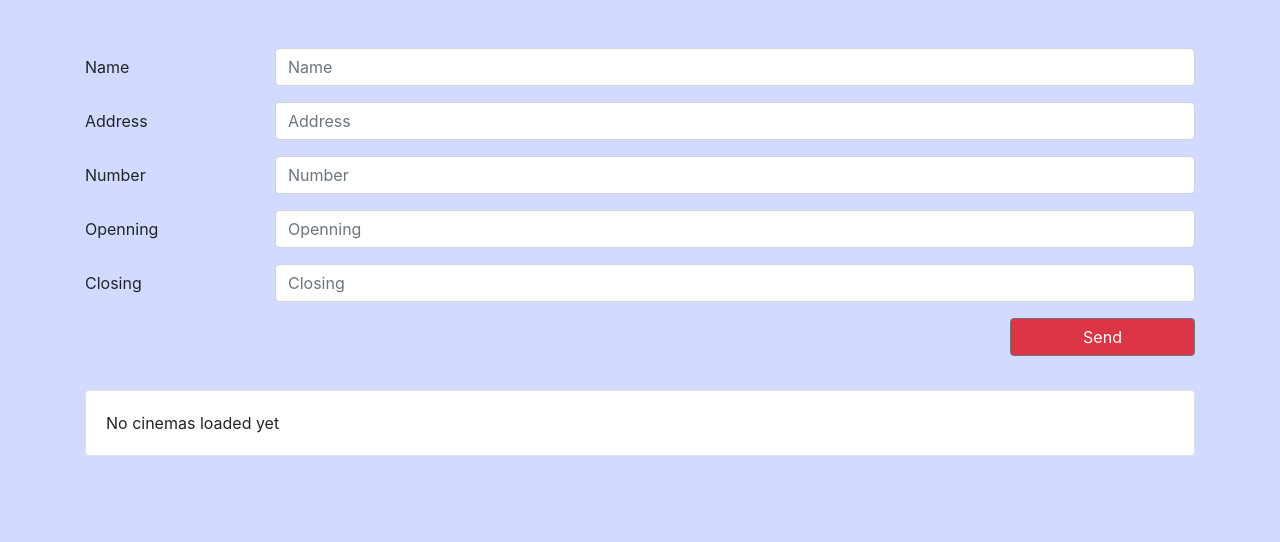
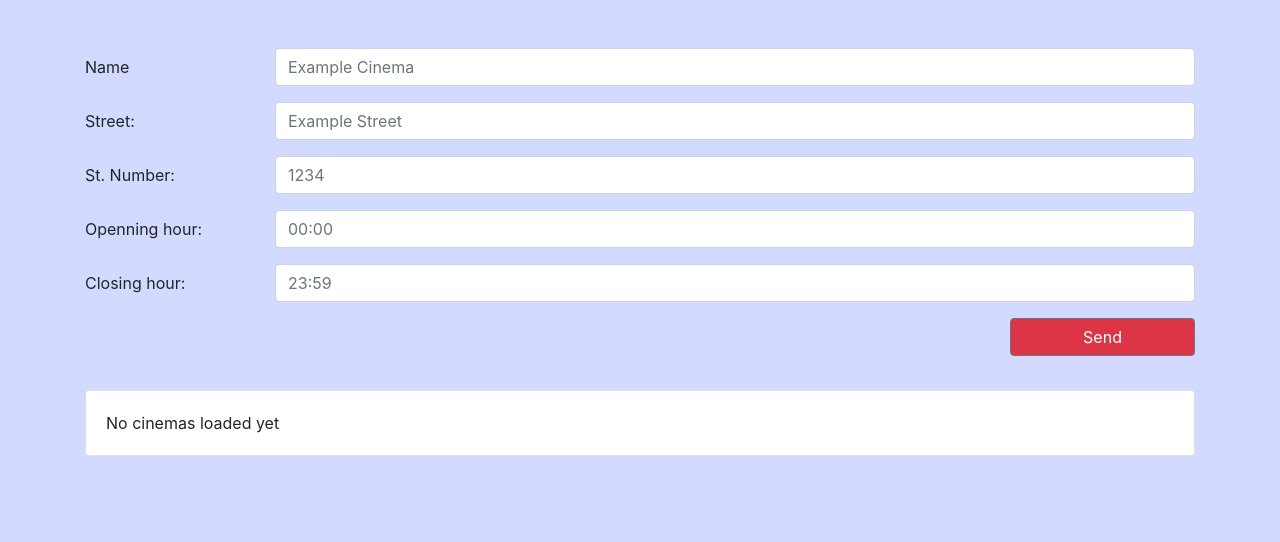
Before and after one commit to jmburgues/TP-MoviePass, a PHP site: template Views/adminCinemas.php in a window 1280 px wide. Shown: the top 542 px of the page. Run offline with PHP 8.4, Linux system fonts and the light colour scheme; the template is opened without the code that fills it, so the values that code supplies are empty; some libraries are stand-ins or nearby versions.

Commit message:
style changes

```diff
--- a/Views/adminCinemas.php
+++ b/Views/adminCinemas.php
@@ -3,32 +3,32 @@
         <div class="form-group row ">
             <label for="inputName" class="col-sm-2 col-form-label">Name</label>
             <div class="col-sm-10">
-                <input type="text" class="form-control" name="name" placeholder="Name" required>
+                <input type="text" class="form-control" name="name" placeholder="Example Cinema" required>
             </div>
         </div>
         <div class="form-group row">
-            <label for="inputDireccion" class="col-sm-2 col-form-label">Address</label>
+            <label for="inputDireccion" class="col-sm-2 col-form-label">Street:</label>
             <div class="col-sm-10">
-                <input type="text" class="form-control" name="address" placeholder="Address" required>
+                <input type="text" class="form-control" name="address" placeholder="Example Street" required>
             </div>
         </div>
         <div class="form-group row">
-            <label for="inputNumber" class="col-sm-2 col-form-label">Number</label>
+            <label for="inputNumber" class="col-sm-2 col-form-label">St. Number:</label>
             <div class="col-sm-10">
-                <input type="number" class="form-control" name="number" placeholder="Number" required>
+                <input type="number" class="form-control" name="number" placeholder="1234" required>
             </div>
         </div>
         <div class="form-group row">
-            <label for="inputHorario" class="col-sm-2 col-form-label">Openning</label>
+            <label for="inputHorario" class="col-sm-2 col-form-label">Openning hour:</label>
             <div class="col-sm-10">
-            <input type="number"   min="00:00" max="23:59" class="form-control" name="openning" placeholder="Openning" required>
+            <input type="number"   min="00:00" max="23:59" class="form-control" name="openning" placeholder="00:00" required>
 
             </div>
         </div>
         <div class="form-group row">
-            <label for="inputHorario" class="col-sm-2 col-form-label">Closing</label>
+            <label for="inputHorario" class="col-sm-2 col-form-label">Closing hour:</label>
             <div class="col-sm-10">
-            <input type="number"   min="00:00" max="23:59" class="form-control" name="closing" placeholder="Closing" required>
+            <input type="number"   min="00:00" max="23:59" class="form-control" name="closing" placeholder="23:59" required>
 
             </div>
         </div>
@@ -42,13 +42,13 @@
                 ?>
                 <div class="container  mt-5 mb-5">
                     <div class="card card-body ">
-                        <?php echo $cinema->getName() ?>
+                        <?php echo "<strong>".$cinema->getName()."</strong>" ?>
                         <ul>
-                            <li>Cinema Name: <?php echo $cinema->getName() ?></li>
-                            <li>Cinema Adress: <?php echo $cinema->getAddress() ?></li>
-                            <li>Cinema Number: <?php echo $cinema->getNumber() ?></li>
-                            <li>Cinema Opening: <?php echo $cinema->getOpenning() ?></li>
-                            <li>Cinema Closing: <?php echo $cinema->getClosing() ?></li>
+                            <li><strong>Name:  </strong><?php echo $cinema->getName() ?></li>
+                            <li><strong>Street:  </strong><?php echo $cinema->getAddress() ?></li>
+                            <li><strong>St. Number:  </strong><?php echo $cinema->getNumber() ?></li>
+                            <li><strong>Opening hour:  </strong><?php echo $cinema->getOpenning() ?></li>
+                            <li><strong>Closing hour:  </strong><?php echo $cinema->getClosing() ?></li>
 
                             <li style="list-style:none; padding-left:70%">
                                 <div class="btn-group" role="group" aria-label="Basic example">
--- a/Views/home.php
+++ b/Views/home.php
@@ -42,7 +42,7 @@
 
       <h4 class="card-title mb-2"><?php echo $movies[$i]->getTitle()?></h4>
 
-      <input value="Buy Tickets" class="btn btn-secondary bg-danger text-white mb-2 col-md-5 " type="button" onclick="location='<?= FRONT_ROOT?>User/showPurchase'" />
+      <input disabled value="Buy Tickets" class="btn btn-secondary bg-danger text-white mb-2 col-md-5 " type="button" onclick="location='<?= FRONT_ROOT?>User/showPurchase'" />
 
       <p class="card-text" style="margin-bottom:0px;">
       <?php
--- a/Views/selectMoviesView.php
+++ b/Views/selectMoviesView.php
@@ -1,3 +1,6 @@
+<div style="text-align:center;">
+    <h3>Select Movie you would like to add:</h3>
+</div>
 <?php
 //PELÍCULAS TRAIDAS DE LA API PARA HABILITARLAS
     if (isset($movies)) {
@@ -6,7 +9,6 @@
     <form action="<?php echo FRONT_ROOT?>Movie/selectIdMovie" method="POST" class= " mt-5 mb-5">
         <div class= "container">
             <div class="card card-body ">
-
                 <button type="submit" value="<?php  echo $movie->getMovieId()?>" name="movieId" style=" text-align:left; border: none; background: none;"><?php echo $movie->getTitle()?></button>
             </div>
         </div>
```
Also changed, not shown: Views/adminShows.php (+6 -6 lines), Views/adminView.php (+4 -4 lines), Views/ownerView.php (+16 -42 lines).
